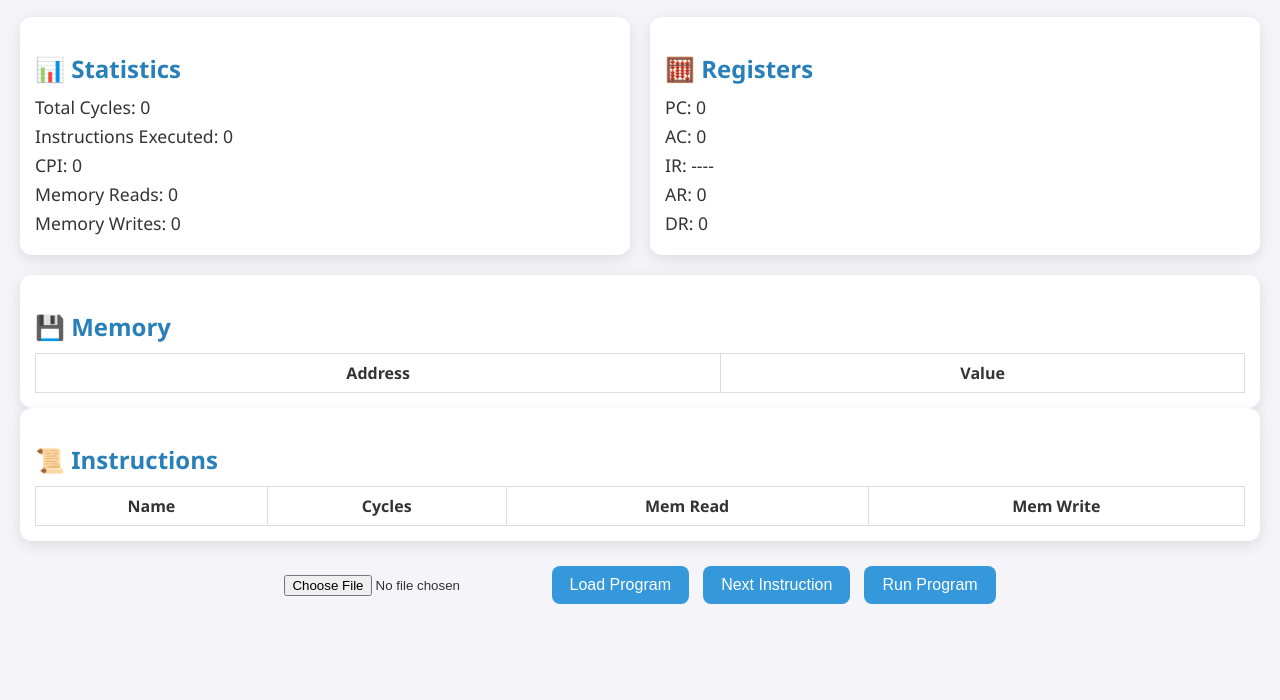
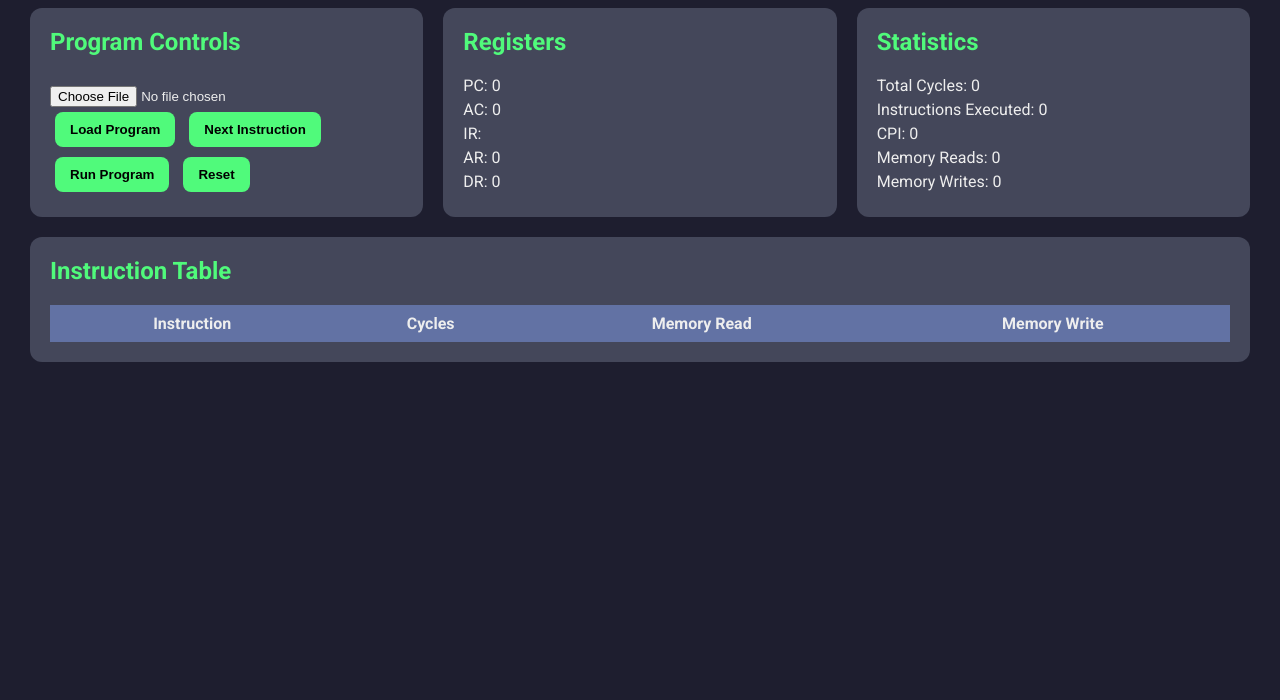
Before and after one commit to ShahadAlblooshi/cpu-simulator, a plain HTML site: page index.html in a window 1280 px wide. Shown: the part 100-800 px from the top of the page. Drawn offline with Linux system fonts and the light colour scheme.

Commit message:
Update index.html

```diff
--- a/index.html
+++ b/index.html
@@ -4,58 +4,78 @@
 <meta charset="UTF-8">
 <meta name="viewport" content="width=device-width, initial-scale=1.0">
 <title>CPU Simulator</title>
-<link rel="stylesheet" href="style.css">
+<link href="https://fonts.googleapis.com/css2?family=Roboto:wght@400;700&display=swap" rel="stylesheet">
+<style>
+  body { font-family: 'Roboto', sans-serif; background: #1e1e2f; color: #eee; margin: 0; padding: 0; }
+  header { text-align: center; padding: 20px; background: #282a36; color: #f8f8f2; font-size: 2em; font-weight: bold; }
+  .container { display: flex; flex-wrap: wrap; justify-content: space-around; padding: 20px; }
+  .panel { background: #44475a; border-radius: 12px; padding: 20px; margin: 10px; flex: 1 1 300px; min-width: 280px; }
+  h2 { margin-top: 0; color: #50fa7b; }
+  table { width: 100%; border-collapse: collapse; margin-top: 10px; }
+  th, td { border: 1px solid #6272a4; padding: 8px; text-align: center; }
+  th { background: #6272a4; }
+  tr.current { background: #ffb86c; color: #000; font-weight: bold; }
+  .registers div { margin: 5px 0; }
+  button { margin: 5px; padding: 10px 15px; border: none; border-radius: 8px; background: #50fa7b; color: #000; font-weight: bold; cursor: pointer; }
+  button:hover { background: #8be9fd; }
+  input[type="file"] { margin-top: 10px; }
+  .stats div { margin: 5px 0; }
+</style>
 </head>
 <body>
-  <h1>🖥 CPU Simulator</h1>
 
-  <div class="dashboard">
-    <div class="panel stats">
-      <h2>📊 Statistics</h2>
-      <p>Total Cycles: <span id="totalCycles">0</span></p>
-      <p>Instructions Executed: <span id="totalInstructions">0</span></p>
-      <p>CPI: <span id="cpi">0</span></p>
-      <p>Memory Reads: <span id="memoryReads">0</span></p>
-      <p>Memory Writes: <span id="memoryWrites">0</span></p>
-    </div>
+<header>CPU Simulator</header>
 
-    <div class="panel registers">
-      <h2>🧮 Registers</h2>
-      <p>PC: <span id="PC">0</span></p>
-      <p>AC: <span id="AC">0</span></p>
-      <p>IR: <span id="IR">----</span></p>
-      <p>AR: <span id="AR">0</span></p>
-      <p>DR: <span id="DR">0</span></p>
+<div class="container">
+
+  <div class="panel">
+    <h2>Program Controls</h2>
+    <input type="file" id="programFile" accept=".txt"><br>
+    <button id="loadProgram">Load Program</button>
+    <button id="nextInstruction">Next Instruction</button>
+    <button id="runProgram">Run Program</button>
+    <button id="resetProgram">Reset</button>
+  </div>
+
+  <div class="panel">
+    <h2>Registers</h2>
+    <div class="registers">
+      <div>PC: <span id="PC">0</span></div>
+      <div>AC: <span id="AC">0</span></div>
+      <div>IR: <span id="IR"></span></div>
+      <div>AR: <span id="AR">0</span></div>
+      <div>DR: <span id="DR">0</span></div>
     </div>
   </div>
 
-  <div class="panel memory">
-    <h2>💾 Memory</h2>
-    <table id="memoryTable">
+  <div class="panel">
+    <h2>Statistics</h2>
+    <div class="stats">
+      <div>Total Cycles: <span id="totalCycles">0</span></div>
+      <div>Instructions Executed: <span id="totalInstructions">0</span></div>
+      <div>CPI: <span id="cpi">0</span></div>
+      <div>Memory Reads: <span id="memoryReads">0</span></div>
+      <div>Memory Writes: <span id="memoryWrites">0</span></div>
+    </div>
+  </div>
+
+  <div class="panel">
+    <h2>Instruction Table</h2>
+    <table id="instrTable">
       <thead>
-        <tr><th>Address</th><th>Value</th></tr>
+        <tr>
+          <th>Instruction</th>
+          <th>Cycles</th>
+          <th>Memory Read</th>
+          <th>Memory Write</th>
+        </tr>
       </thead>
       <tbody></tbody>
     </table>
   </div>
 
-  <div class="panel instructions">
-    <h2>📜 Instructions</h2>
-    <table id="instrTable">
-      <thead>
-        <tr><th>Name</th><th>Cycles</th><th>Mem Read</th><th>Mem Write</th></tr>
-      </thead>
-      <tbody></tbody>
-    </table>
-  </div>
+</div>
 
-  <div class="controls">
-    <input type="file" id="programFile">
-    <button id="loadProgram">Load Program</button>
-    <button id="nextInstruction">Next Instruction</button>
-    <button id="run">Run Program</button>
-  </div>
-
-  <script src="simulator.js"></script>
+<script src="simulator.js"></script>
 </body>
 </html>
```
